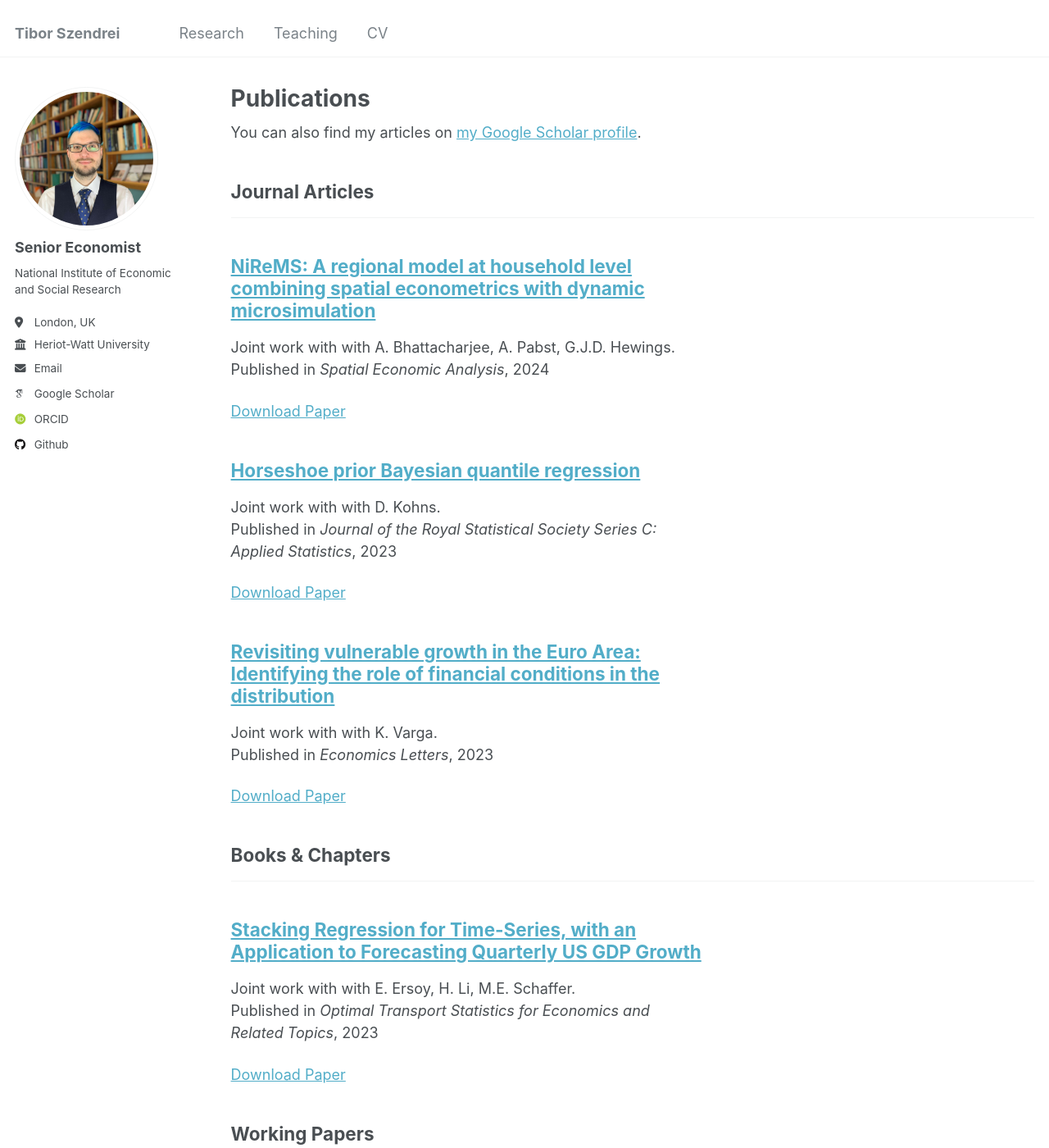
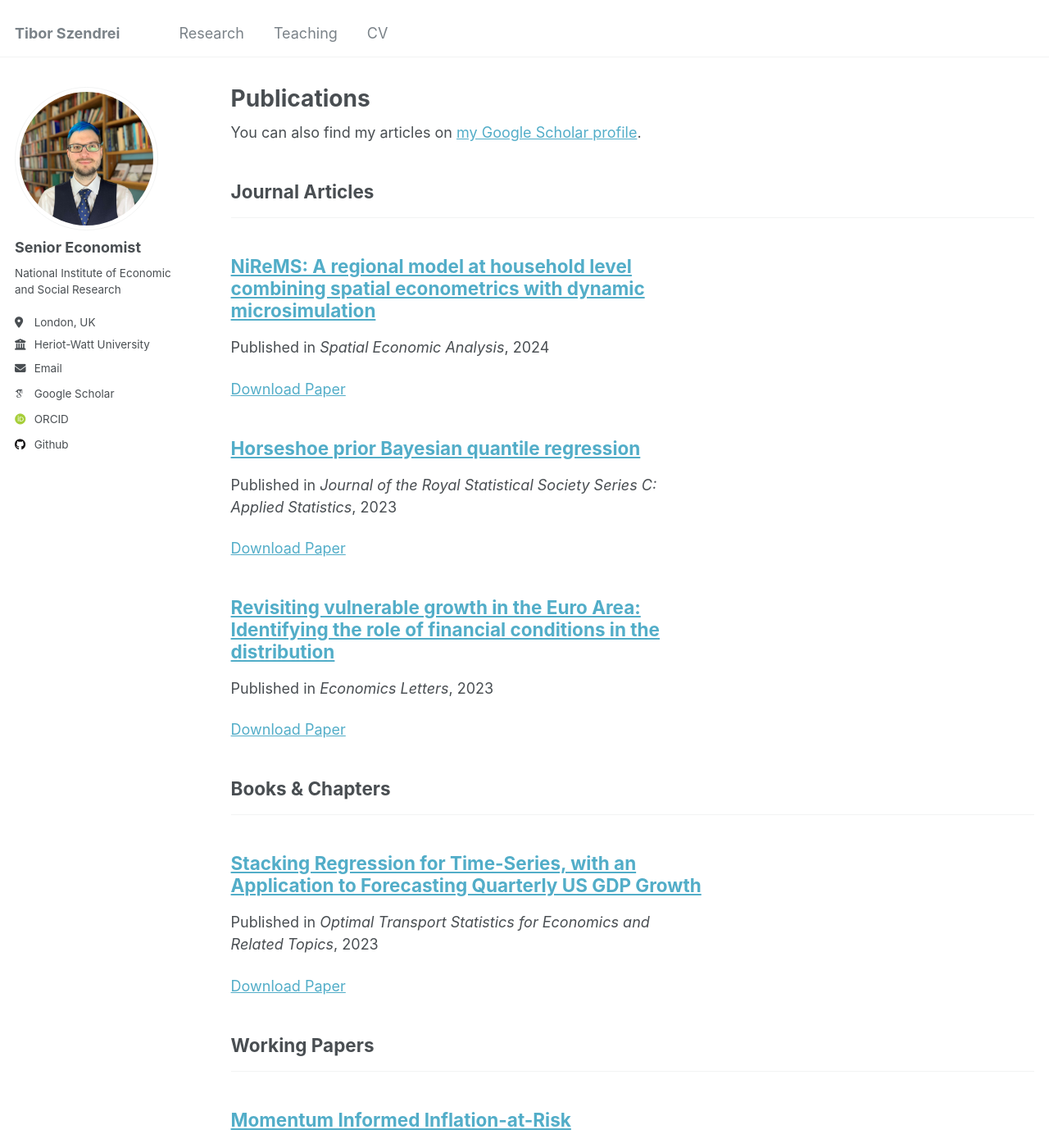
Before and after one commit to econometibi/econometibi.github.io, a Jekyll site: the page built from _pages/publications.html, in a window 1280 px wide and 1400 px high. Shown: the whole window at 82% size. Built offline with Jekyll 4.4.1, drawn with Linux system fonts in a browser that asks for light colours; some web fonts are replaced; some of the changed text lies outside the part shown.

Commit message:
Update archive-single.html

```diff
--- a/_includes/archive-single.html
+++ b/_includes/archive-single.html
@@ -38,26 +38,13 @@
       <p class="page__meta"><i class="fa fa-clock-o" aria-hidden="true"></i> {% include read-time.html %}</p>
     {% endif %}
 
-    {% if post.collection == 'teaching' %}
+        {% if post.collection == 'teaching' %}
           <p> {{ post.type }}, <i>{{ post.venue }}</i>, {{ post.date | default: "1900-01-01" | date: "%Y" }} </p>
         {% elsif post.collection == 'publications' %}
-          {% if post.category == 'workingpapers' %}
-  {% if post.coauthors %}
-              <p>Joint work with with {{post.coauthors}}.<br>Preprint available at <i>{{ post.venue }}</i>, {{ post.date | default: "1900-01-01" | date: "%Y" }} </p>
-            {% else %}
-              <p>Preprint available at <i>{{ post.venue }}</i>, {{ post.date | default: "1900-01-01" | date: "%Y" }} </p>
-            {% endif %}
-    {% else %}
-          {% if post.coauthors %}
-              <p>Joint work with with {{post.coauthors}}.<br>Published in <i>{{ post.venue }}</i>, {{ post.date | default: "1900-01-01" | date: "%Y" }}</p>
-            {% else %}
-              <p>Published in <i>{{ post.venue }}</i>, {{ post.date | default: "1900-01-01" | date: "%Y" }} </p>
-            {% endif %}
-    {% endif%}
+          <p>Published in <i>{{ post.venue }}</i>, {{ post.date | default: "1900-01-01" | date: "%Y" }} </p>
         {% elsif post.date %}
          <p class="page__date"><strong><i class="fa fa-fw fa-calendar" aria-hidden="true"></i> {{ site.data.ui-text[site.locale].date_label | default: "Published:" }}</strong> <time datetime="{{ post.date | default: "1900-01-01" | date_to_xmlschema }}">{{ post.date | default: "1900-01-01" | date: "%B %d, %Y" }}</time></p>
         {% endif %}
-
 
     {% if post.excerpt and site.read_more != 'enabled' %}
     <p class="archive__item-excerpt" itemprop="description">{{ post.excerpt | markdownify }}</p>
```
